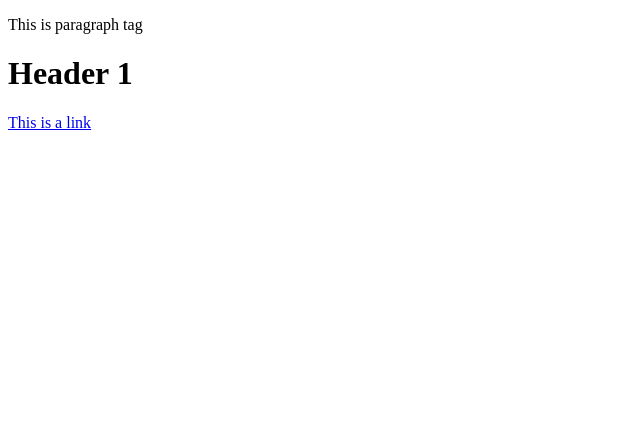
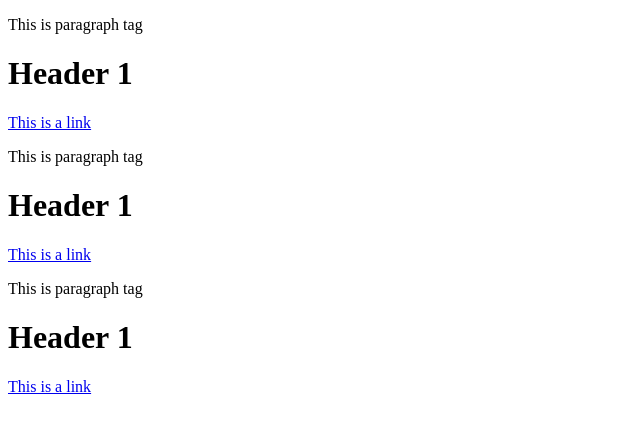
Before and after one commit to Ashikurrahman25/jekononam, a plain HTML site: page index.html in a window 1280 px wide. Shown: the whole page, without its empty margins (0-640 px from the left). Drawn offline with Linux system fonts and the light colour scheme.

Commit message:
Added more lines

```diff
--- a/index.html
+++ b/index.html
@@ -11,5 +11,15 @@
     <h1>Header 1</h1>
     <a href="https://www.google.com/">This is a link</a>
     <img src="">
+
+    <p>This is paragraph tag</p>
+    <h1>Header 1</h1>
+    <a href="https://www.google.com/">This is a link</a>
+    <img src="">
+
+    <p>This is paragraph tag</p>
+    <h1>Header 1</h1>
+    <a href="https://www.google.com/">This is a link</a>
+    <img src="">
 </body>
 </html>
```
